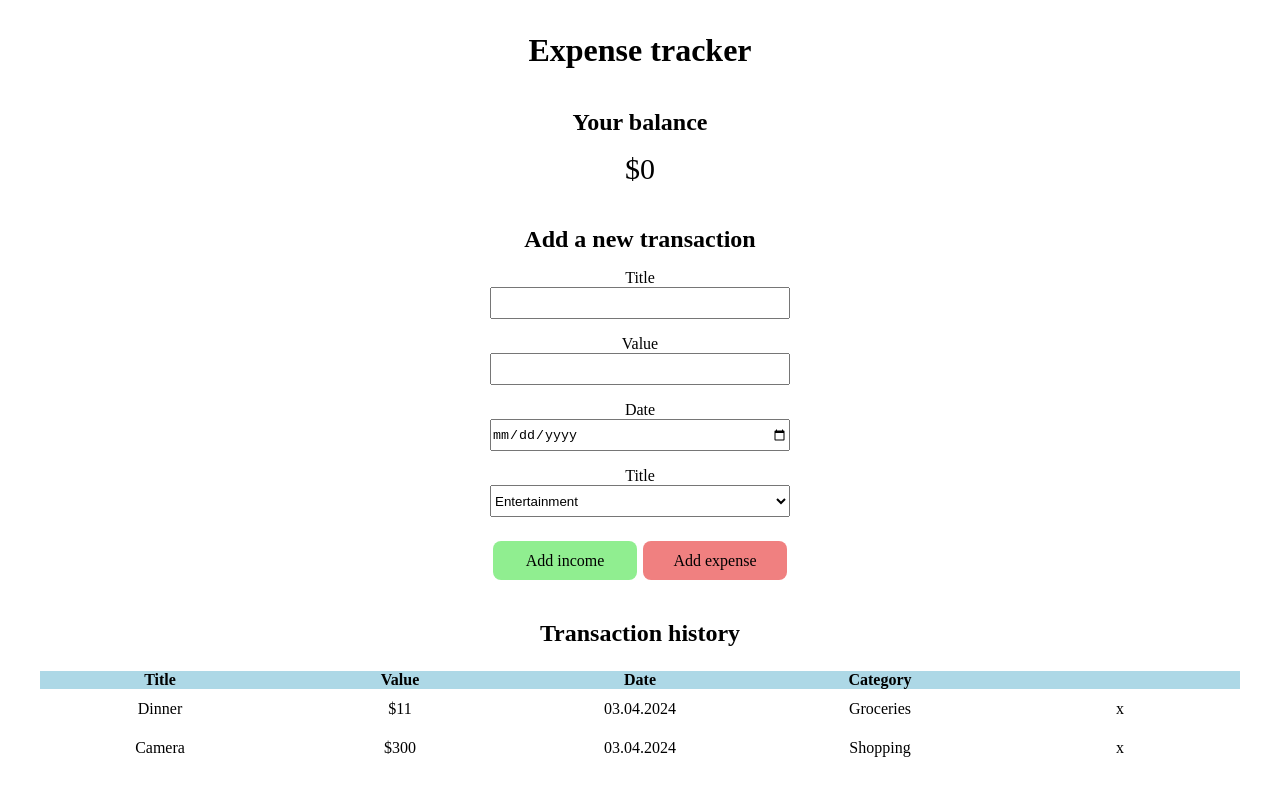
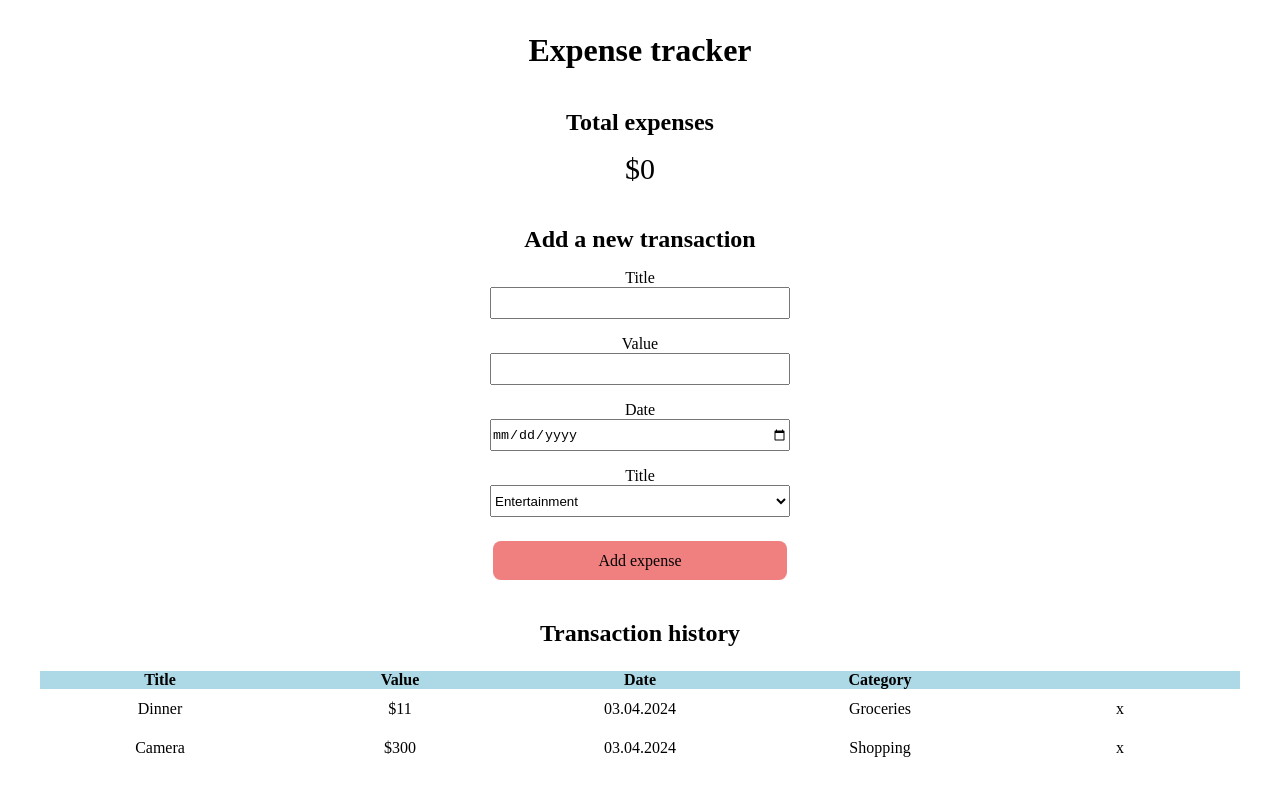
Before and after one commit to heda024/ExpenseTracker, a React (Vite) app: page / in a window 1280 px wide. Shown: the top 796 px of the page. Built offline with nearby package versions, Linux system fonts and the light colour scheme.

Commit message:
sort folders

```diff
--- a/src/App.jsx
+++ b/src/App.jsx
@@ -1,6 +1,6 @@
 import { useState } from 'react'
 import './App.css'
-import ExpenseTracker from './components/ExpenseTracker'
+import ExpenseTracker from './components/ExpenseTracker/ExpenseTracker'
 
 function App() {
   return <ExpenseTracker />
--- a/src/components/AddTransaction.jsx
+++ b/src/components/AddTransaction/AddTransaction.jsx
@@ -23,11 +23,10 @@ export default function AddTransaction() {
 					<option value="groceries">Groceries</option>
 					<option value="shopping">Shopping</option>
 					<option value="health">Health</option>
-					<option value="salary">Salary</option>
-					<option value="other income">Other income</option>
+					<option value="transportation">Transportation</option>
+					<option value="other">Other</option>
 				</select>
 				<div className={styles.button}>
-					<button className={styles.incomeBtn}>Add income</button>
 					<button className={styles.expenseBtn}>Add expense</button>
 				</div>
 			</form>
--- a/src/components/AddTransaction.module.css
+++ b/src/components/AddTransaction/AddTransaction.module.css
@@ -19,14 +19,6 @@ label{
 	flex-direction: row;
 }
 
-.incomeBtn{
-	background-color: lightgreen;
-	width: 19rem;
-	margin-top: 1.5rem;
-	margin-left: 0.2rem;
-	margin-right: 0.2rem;
-}
-
 .expenseBtn{
 	background-color: lightcoral;
 	width: 19rem;
--- a/src/components/Balance.jsx
+++ b/src/components/Balance/Balance.jsx
@@ -6,7 +6,7 @@ export default function Balance(){
 	return(
 		<>
 		<div  className={styles.balanceContainer}>
-			<h2>Your balance</h2>
+			<h2>Total expenses</h2>
 			<div className={styles.balanceFont}>$0</div>
 		</div>
 		</>
--- a/src/components/ExpenseTracker.jsx
+++ b/src/components/ExpenseTracker/ExpenseTracker.jsx
@@ -1,6 +1,6 @@
-import Balance from './Balance'
-import History from './History'
-import AddTransaction from './AddTransaction'
+import Balance from '../Balance/Balance'
+import History from '../History/History'
+import AddTransaction from '../AddTransaction/AddTransaction'
 import styles from './ExpenseTracker.module.css'
 
 export default function ExpenseTracker() {
--- a/src/index.css
+++ b/src/index.css
@@ -20,3 +20,7 @@ button {
   cursor: pointer;
   transition: border-color 0.25s;
 }
+
+button:hover{
+  background-color: rgba(204, 233, 242, 0.752);
+}
```
Also changed, not shown: src/components/Balance/Balance.module.css (renamed from src/components/Balance.module.css), src/components/ExpenseTracker/ExpenseTracker.module.css (renamed from src/components/ExpenseTracker.module.css), src/components/History/History.jsx (renamed from src/components/History.jsx), src/components/History/History.module.css (renamed from src/components/History.module.css).
